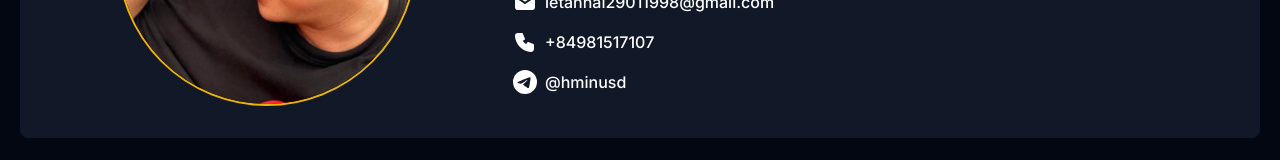
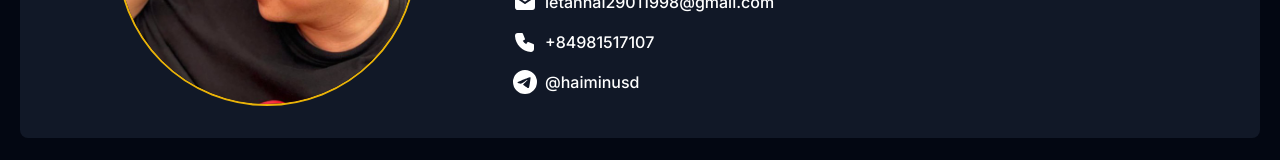
Before and after one commit to letanhai98/hmin-portfolio, a Next.js app: page /about in a window 1280 px wide. Shown: the part 366-526 px from the top of the page. Built offline with nearby package versions, Linux system fonts and the light colour scheme.

Commit message:
update: username telegram

```diff
--- a/src/modules/about/AboutMe.tsx
+++ b/src/modules/about/AboutMe.tsx
@@ -82,7 +82,7 @@ export const AboutMe = () => {
         </div>
         <div className="flex flex-row text-white text-base font-medium gap-2">
           <BsTelegram size={24} />
-          <span>@hminusd</span>
+          <span>@haiminusd</span>
         </div>
       </div>
     </div>
```
